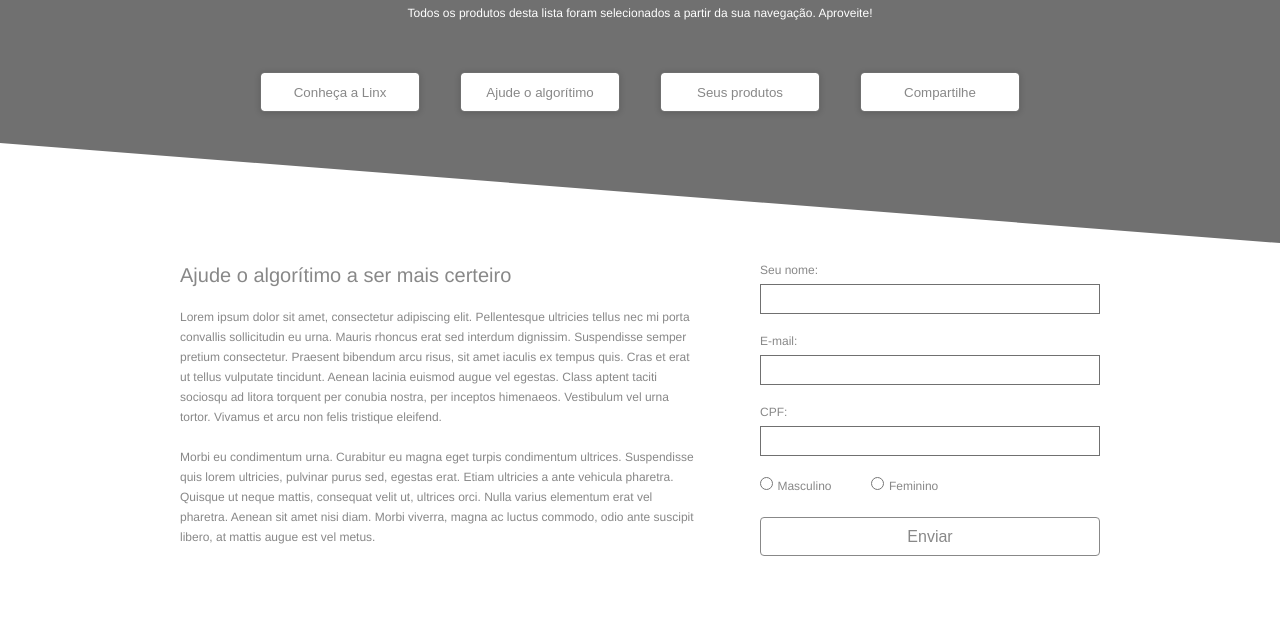
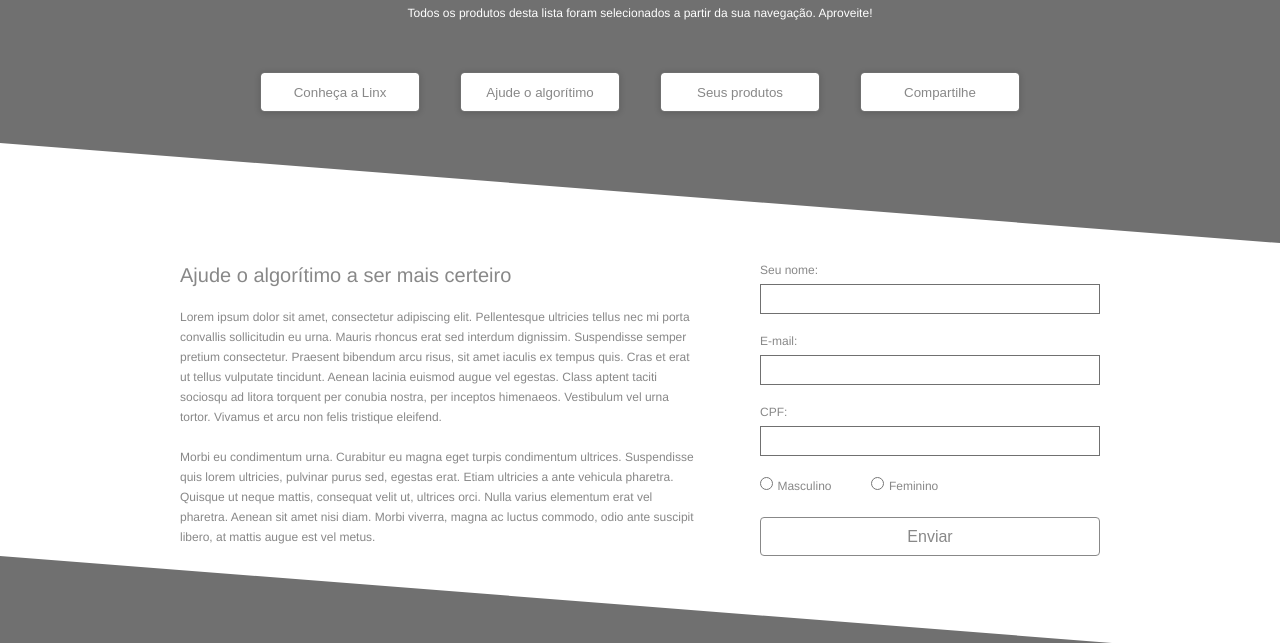
Before and after one commit to Marcio-Tiene/linx-code-chalenge, a website: page index.html in a window 1280 px wide. Shown: the part 157-800 px from the top of the page. Drawn offline with Linux system fonts and the light colour scheme.

Commit message:
main display height responsivness add

```diff
--- a/index.css
+++ b/index.css
@@ -72,7 +72,8 @@ main {
   display: flex;
   flex-direction: column;
   align-items: center;
-  height: 1000px;
+
+  min-height: calc(100vh - 693px);
 
   color: #888888;
 }
```
